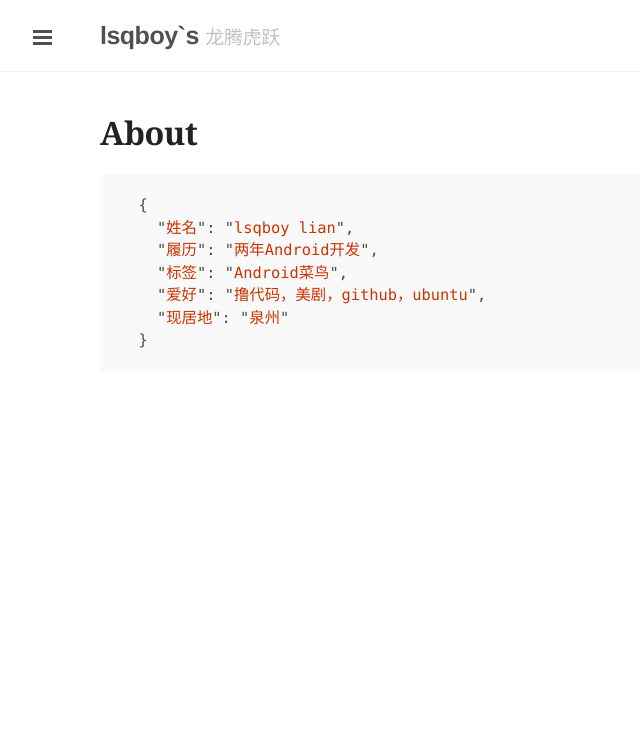
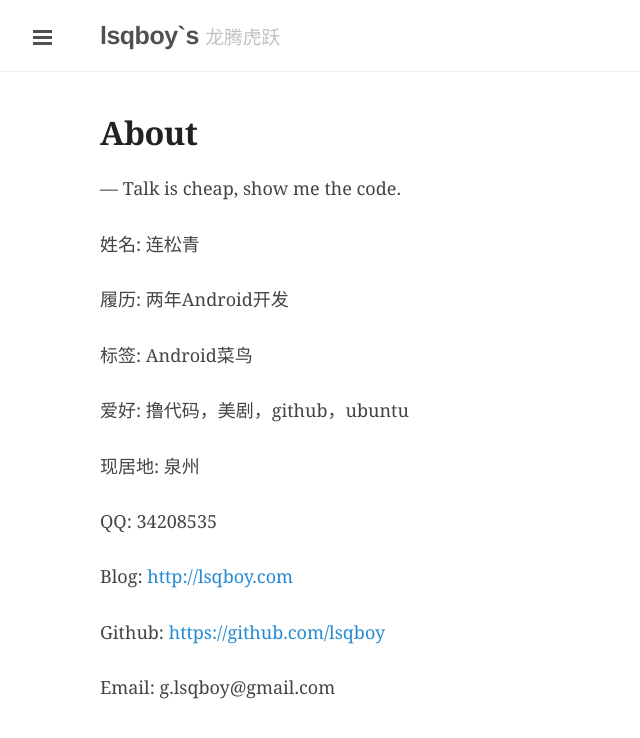
Before and after one commit to Lsqboy/jekyll_bolg, a Jekyll site: the page built from about.md, in a window 1280 px wide. Shown: the top 738 px of the page, without its empty margins (0-640 px from the left). Built offline with Jekyll 4.4.1, drawn with Linux system fonts in a browser that asks for light colours.

Commit message:
update about.md

````diff
--- a/about.md
+++ b/about.md
@@ -4,12 +4,22 @@ title: About
 permalink: about/
 ---
 
-```js
-  {
-    "姓名": "lsqboy lian",
-    "履历": "两年Android开发",
-    "标签": "Android菜鸟",
-    "爱好": "撸代码，美剧，github，ubuntu",
-    "现居地": "泉州"
-  }
-```
+--- Talk is cheap, show me the code.
+
+姓名: 连松青
+
+履历: 两年Android开发
+
+标签: Android菜鸟
+
+爱好: 撸代码，美剧，github，ubuntu
+
+现居地: 泉州
+
+QQ: 34208535
+
+Blog: [http://lsqboy.com](http://lsqboy.com)
+
+Github: [https://github.com/lsqboy](https://github.com/lsqboy)
+
+Email: g.lsqboy@gmail.com
````
